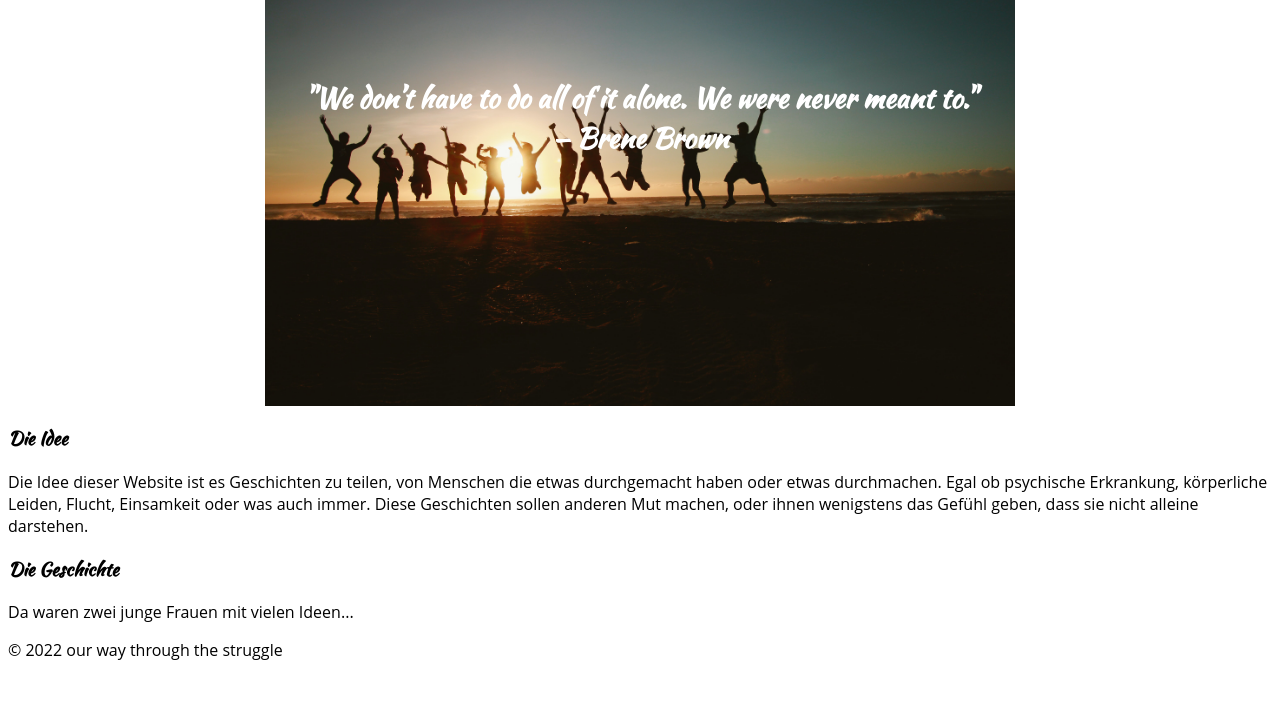
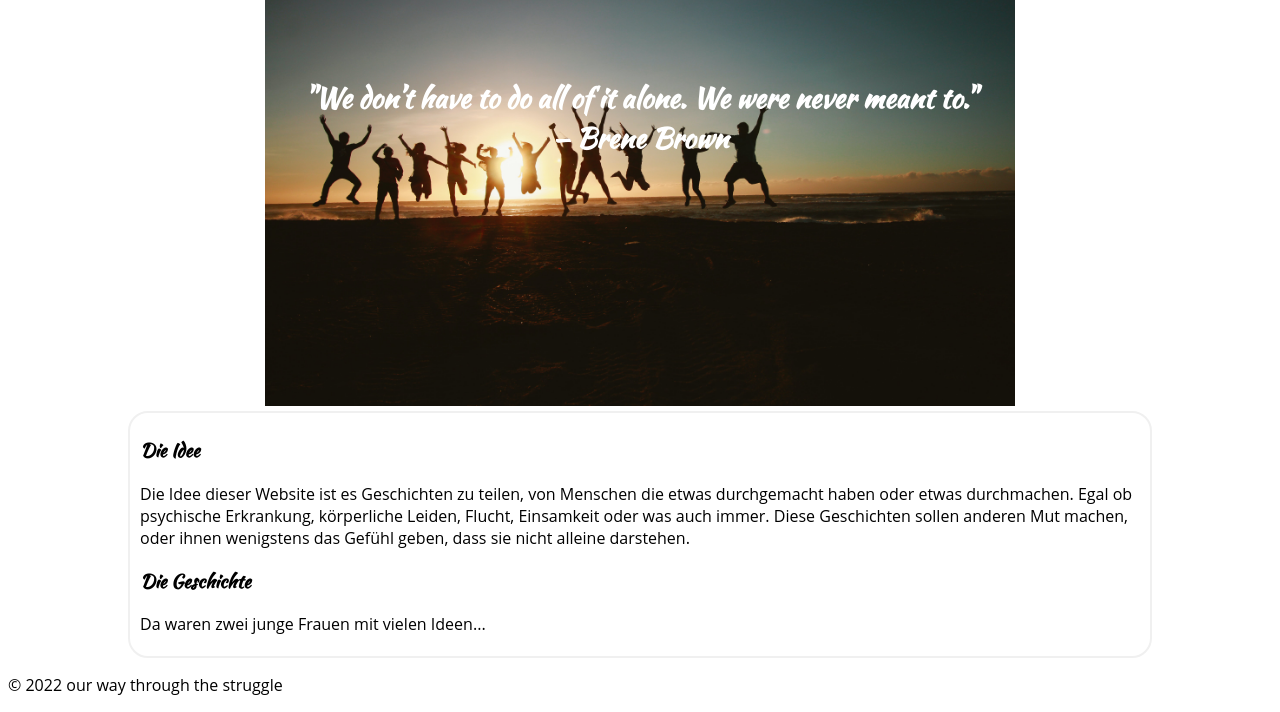
Before and after one commit to el-un/our-way-through-the-struggle, a plain HTML site: page index.html in a window 1280 px wide. Shown: the part 231-943 px from the top of the page. Before the commit the page ends 908 px from the top, so only its background shows below. Drawn offline with Linux system fonts and the light colour scheme.

Commit message:
Improve main-Styling

```diff
--- a/ressources/css/main.css
+++ b/ressources/css/main.css
@@ -5,6 +5,13 @@
 
 body {
     font-family: "Open Sans","sans-serif";
+}
+
+main {
+    border: 2px solid #f0f0f0;
+    border-radius: 20px;
+    margin: 5px 15px;
+    padding: 5px 10px;
 }
 
 .banner, h1, h2, h3, h4, h5, h6, a {
@@ -32,6 +39,14 @@ body {
     margin: 5% 10%
 }
 
+@media screen and (min-width: 1000px) {
+    main {
+        width: 1000px;
+        margin: 5px auto;
+    }
+}
+
+
 /* Damit die Schrift ab einem gewissen Punkt nicht größer als das Bild wird */
 @media screen and (min-width: 750px) {
     .banner h1{
```
